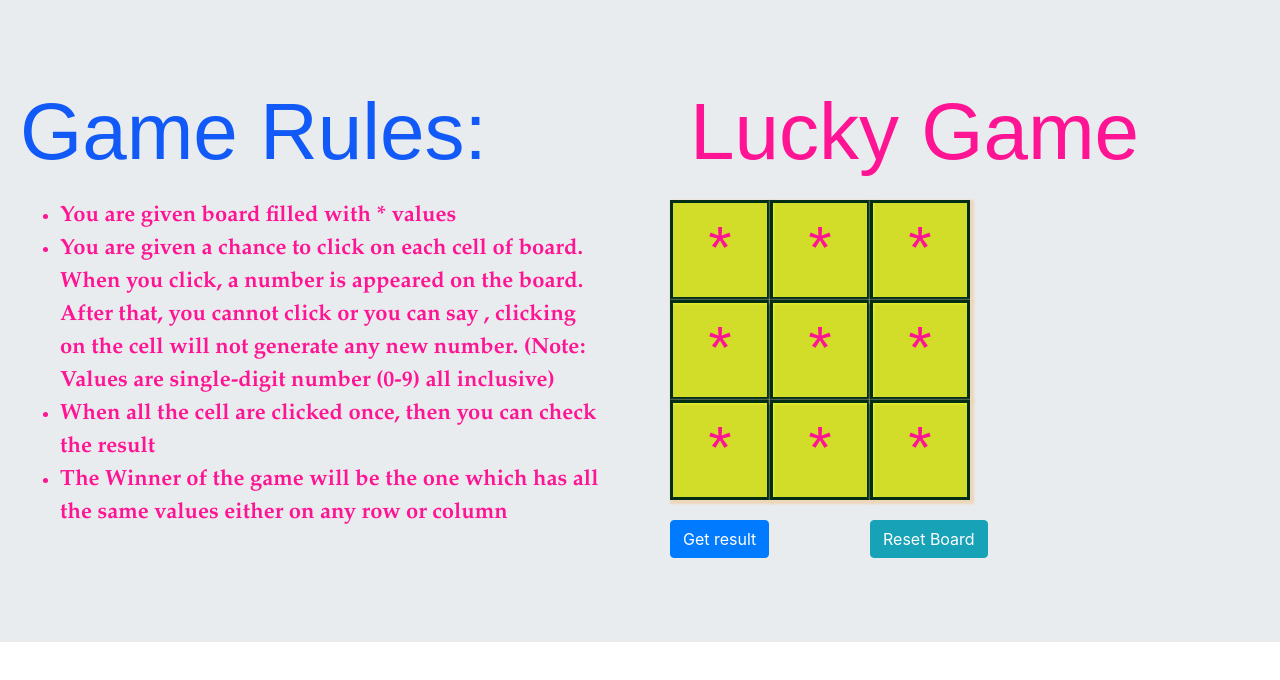
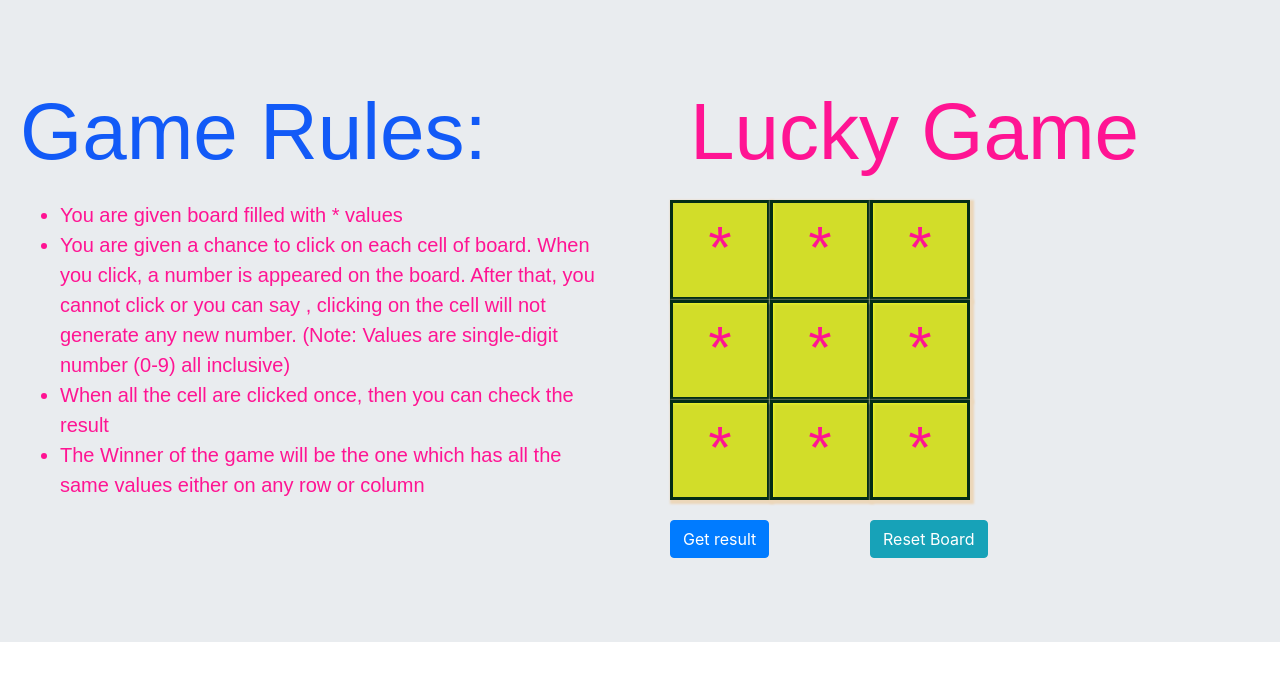
Before and after one commit to vaarigupta/Assignment1-Practicing-Component, an Angular app: page / in a window 1280 px wide. Shown: the top 680 px of the page. Built offline with nearby package versions, Linux system fonts and the light colour scheme.

Commit message:
Lucky Game img added and font changed

```diff
--- a/src/app/app.component.css
+++ b/src/app/app.component.css
@@ -1,9 +1,8 @@
 .rules
 {
-    font-size: 22px;
-    font-weight: bold;
+    font-size: 20px;
     color:deeppink;
-    font-family: Garamond, sans-serif;
+    font-family: Arial, Garamond, sans-serif;
     margin-top: 20px;
     margin-bottom: 20px;
     margin-left: 20px;
```
Also changed, not shown: src/img/luckygame1.jpg.
